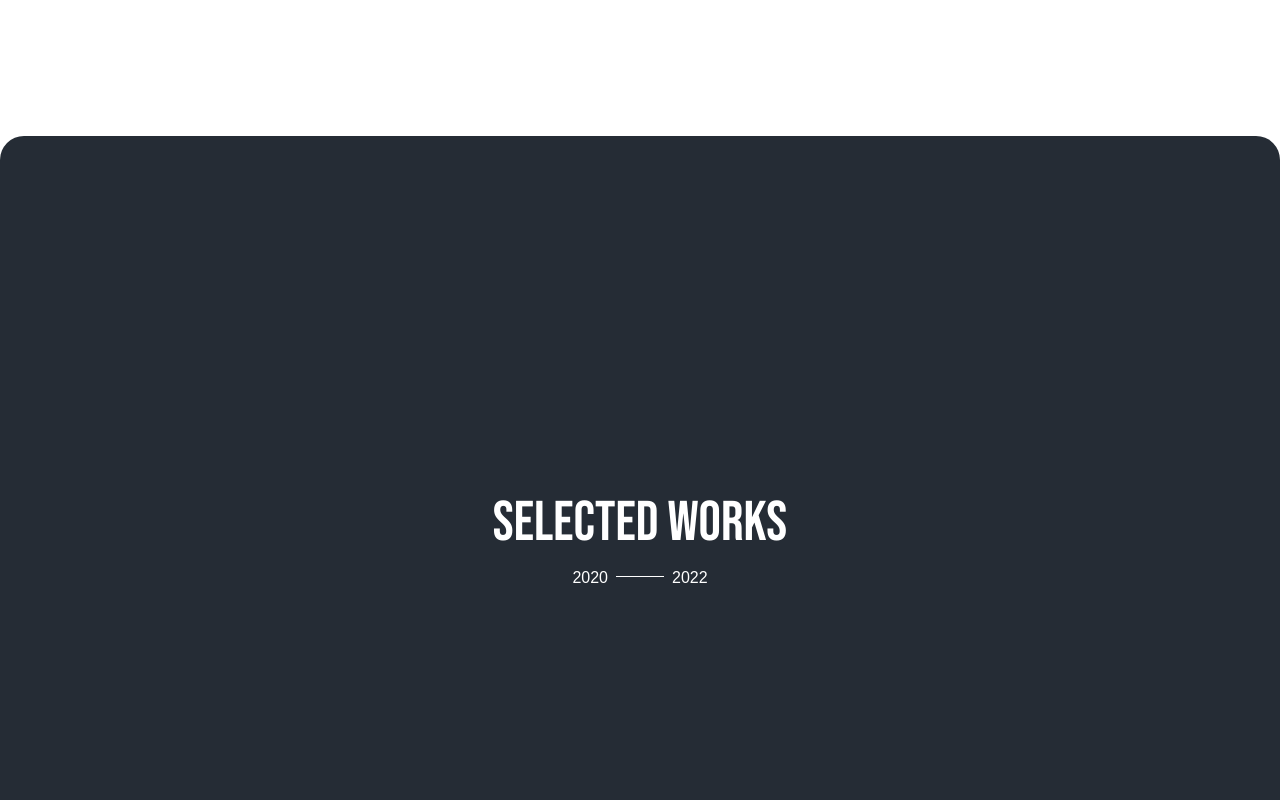
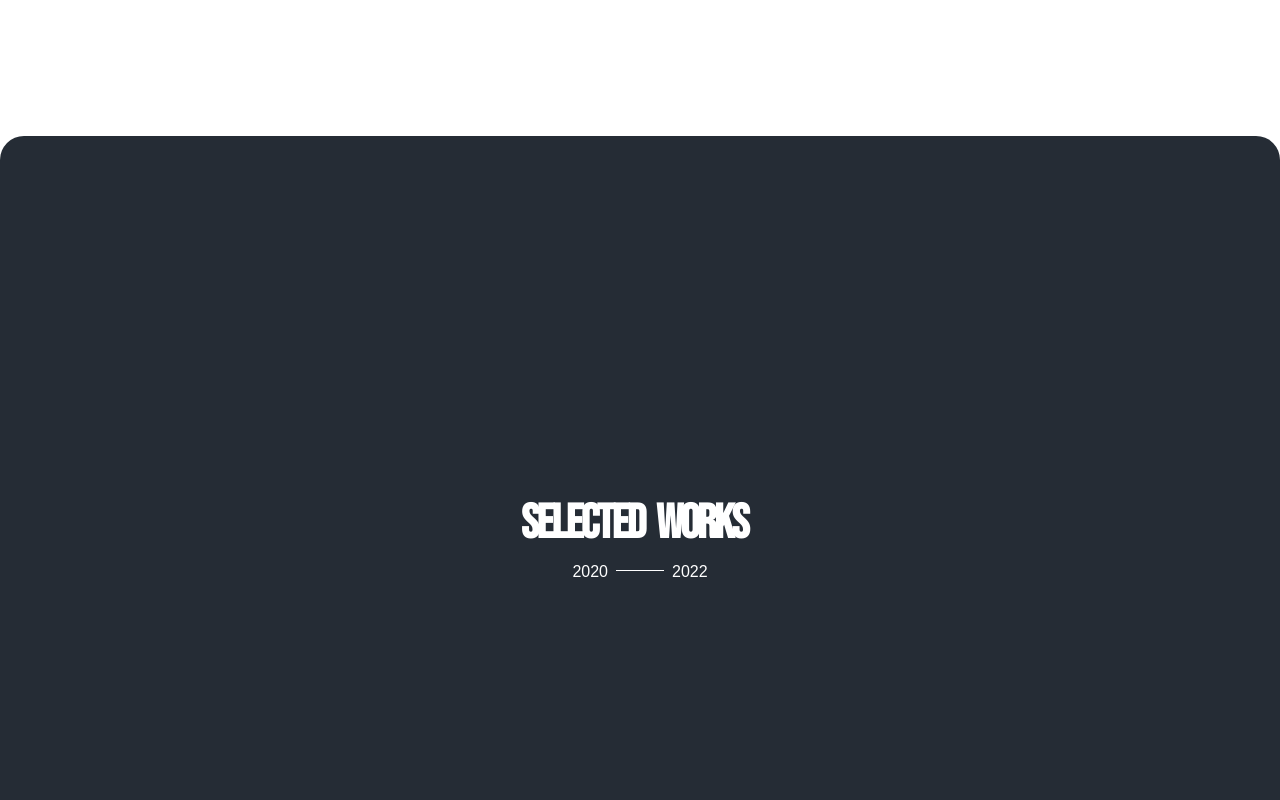
Before and after one commit to xdelmo/eliotbesson, a React (Create React App) app: page / in a window 1280 px wide. Shown: the part 720-1520 px from the top of the page. Built offline with nearby package versions, Linux system fonts and the light colour scheme.

Commit message:
UPDATE: loading screen with animations

```diff
--- a/package.json
+++ b/package.json
@@ -10,7 +10,9 @@
     "framer-motion": "^7.6.7",
     "react": "^18.2.0",
     "react-dom": "^18.2.0",
+    "react-intersection-observer": "^9.4.1",
     "react-scripts": "5.0.1",
+    "styled-components": "^5.3.6",
     "web-vitals": "^2.1.4"
   },
   "scripts": {
--- a/src/App.js
+++ b/src/App.js
@@ -5,8 +5,8 @@ import Works from "./components/Works";
 import React from "react";
 import AboutMe from "./components/AboutMe";
 import Footer from "./components/Footer";
-// import { motion } from "framer-motion";
-// import AnimatedText from "./components/AnimatedText";
+import { motion } from "framer-motion";
+import AnimatedTitle from "./components/AnimatedTitle";
 
 function App() {
   const [isLoading, setIsLoading] = React.useState(true);
@@ -17,51 +17,49 @@ function App() {
     }, [1500]);
   }, []);
 
-  // const placeholderText = [{ type: "paragraph", text: "Welcome!" }];
+  // Variants for framer motion animation menu
+  const loadingVariants = {
+    show: {
+      transition: {
+        delay: 1,
+      },
+    },
 
-  // const container = {
-  //   visible: {
-  //     transition: {
-  //       staggerChildren: 0.025,
-  //     },
-  //   },
-  // };
+    //! EXIT ANIMATION DOES NOT WORK
+    exit: {
+      opacity: 0,
+      y: "-100vh",
+      transition: {
+        duration: 1,
+      },
+    },
+  };
 
   return (
     <div className="App">
       {isLoading ? (
-        <div className="h-screen bg-primary z-99 font-ppmori">
-          <div className="h-full py-4 text-white wrapper ">
-            <div className="flex justify-between h-full ">
-              {/* 1 colonna */}
-              <div className="flex flex-col justify-between">
-                <p>Eliot </p>
-                <p>Digital Designer</p>
-              </div>
-              {/* 2 colonna */}
-              <div className="flex items-center justify-center">
-                <p className="font-bebas hero">Welcome!</p>
-                {/* <motion.div
-                initial="hidden"
-                animate="visible"
-                variants={container}
-                className="flex items-center justify-center"
-              >
-                <div className="container">
-                  {placeholderText.map((item, index) => {
-                    return <AnimatedText {...item} key={index} />;
-                  })}
-                </div>
-              </motion.div> */}
-              </div>
-              {/* 3 colonna */}
-              <div className="flex flex-col items-end justify-between">
-                <p className="uppercase">Besson</p>
-                <p>Webflow Expert</p>
-              </div>
+        <motion.div
+          className="h-screen bg-primary z-99 font-ppmori"
+          variants={loadingVariants}
+          initial="show"
+          exit="exit"
+        >
+          <div className="flex flex-col justify-between h-screen py-4 text-white wrapper">
+            <div className="flex flex-row justify-between">
+              <p>Eliot </p>
+              <p className="uppercase">Besson</p>
+            </div>
+            <div className="flex items-center justify-center">
+              <h2 className="font-bebas hero">
+                <AnimatedTitle text="welcome" />
+              </h2>
+            </div>
+            <div className="flex flex-row items-end justify-between">
+              <p>Digital Designer</p>
+              <p>Webflow Expert</p>
             </div>
           </div>
-        </div>
+        </motion.div>
       ) : (
         <div>
           <Navbar />
--- /dev/null
+++ b/src/components/AnimatedTitle.jsx
@@ -0,0 +1,96 @@
+// AnimatedTitle.js
+
+import { useEffect } from "react";
+import styled from "styled-components";
+import { useAnimation, motion } from "framer-motion";
+import { useInView } from "react-intersection-observer";
+
+const Title = styled.h2`
+  font-size: 3rem;
+  font-weight: 600;
+`;
+
+const Word = styled(motion.span)`
+  display: inline-block;
+  margin-right: 0.25em;
+  white-space: nowrap;
+`;
+
+const Character = styled(motion.span)`
+  display: inline-block;
+  margin-right: -0.05em;
+`;
+
+export default function AnimatedTitle(props) {
+  const text = `${props.text}`; // This would normally be passed into this component as a prop!
+  const ctrls = useAnimation();
+
+  const { ref, inView } = useInView({
+    threshold: 0.5,
+    triggerOnce: true,
+  });
+
+  useEffect(() => {
+    if (inView) {
+      ctrls.start("visible");
+    }
+
+    if (!inView) {
+      ctrls.start("hidden");
+    }
+  }, [ctrls, inView]);
+
+  const wordAnimation = {
+    hidden: {},
+    visible: {},
+  };
+
+  const characterAnimation = {
+    hidden: {
+      opacity: 0,
+      y: `0.25em`,
+    },
+
+    visible: {
+      opacity: 1,
+      y: `0em`,
+      transition: {
+        duration: 1,
+        ease: [0.2, 0.65, 0.3, 0.9],
+      },
+    },
+  };
+
+  return (
+    <Title aria-label={text} role="heading">
+      {text.split(" ").map((word, index) => {
+        return (
+          <Word
+            ref={ref}
+            aria-hidden="true"
+            key={index}
+            initial="hidden"
+            animate={ctrls}
+            variants={wordAnimation}
+            transition={{
+              delayChildren: index * 0.25,
+              staggerChildren: 0.05,
+            }}
+          >
+            {word.split("").map((character, index) => {
+              return (
+                <Character
+                  aria-hidden="true"
+                  key={index}
+                  variants={characterAnimation}
+                >
+                  {character}
+                </Character>
+              );
+            })}
+          </Word>
+        );
+      })}
+    </Title>
+  );
+}
--- a/src/components/Box.jsx
+++ b/src/components/Box.jsx
@@ -1,7 +1,7 @@
 import React from "react";
 
 function Box() {
-  return <div className="h-screen pointer-events-none -z-10"></div>;
+  return <div className="h-screen pointer-events-none"></div>;
 }
 
 export default Box;
--- a/src/components/Footer.jsx
+++ b/src/components/Footer.jsx
@@ -3,7 +3,9 @@ import { footerLinks } from "../constants";
 
 function Footer() {
   return (
-    <footer
+    <footer>
+      <div className=" footer-spacer"></div>
+      <div
         id="contact"
         className=" bg-primary footer rounded-t-3xl font-ppmori"
       >
@@ -35,6 +37,7 @@ function Footer() {
             <a href="#">Let's work together</a>
           </p>
         </div>
+      </div>
     </footer>
   );
 }
--- a/src/components/Hero.jsx
+++ b/src/components/Hero.jsx
@@ -48,7 +48,7 @@ function Hero() {
           </div>
         </div>
 
-        <div className="">
+        <div className="pb-20">
           <p className="mt-8 leading-5 uppercase text-primary letter-spacing-xs hover-underline-animation up-letters-animation">
             Scroll to explore
           </p>
--- a/src/components/Navbar.jsx
+++ b/src/components/Navbar.jsx
@@ -86,13 +86,11 @@ function Navbar() {
             initial="hidden"
             animate="show"
             exit="exit"
+            key="bg"
           >
-            <motion.div
+            <div
               className="fixed top-0 left-0 right-0 z-20 h-screen py-4 text-lg tracking-tighter bg-primary wrapper"
               variants={navVariants}
-              initial="hidden"
-              animate="show"
-              exit="exit"
             >
               <div id="menuToggle" onClick={handleMenu}>
                 <svg
@@ -128,7 +126,7 @@ function Navbar() {
                   </li>
                 ))}
               </ul>
-            </motion.div>
+            </div>
           </motion.div>
         </AnimatePresence>
       )}
--- a/src/components/Works.jsx
+++ b/src/components/Works.jsx
@@ -1,13 +1,15 @@
 import React from "react";
 import { worksInfo } from "../constants";
 import Work from "./Work";
+import AnimatedTitle from "./AnimatedTitle";
+import AnimatedText from "./AnimatedText";
 
 function Works() {
   return (
     <div id="works" className="bg-primary rounded-t-3xl">
-      <div className="flex flex-col items-center justify-center min-h-screen text-white wrapper">
+      <div className="flex flex-col items-center justify-center min-h-screen text-white rounded-t-3xl wrapper">
         <h2 className="text-center uppercase work font-bebas">
-          Selected Works
+          <AnimatedTitle text="Selected Works" />
         </h2>
         <p className="flex items-center justify-center font-ppmori">
           2020 <span className="line"></span>
--- a/src/index.css
+++ b/src/index.css
@@ -142,4 +142,13 @@
     height: 100vh;
     pointer-events: auto;
   }
+
+  .footer-spacer {
+    position: relative;
+    left: 0;
+    right: 0;
+    bottom: 0;
+    min-height: 100vh;
+    pointer-events: none;
+  }
 }
```
Also changed, not shown: 1 other file (tests, documents, lock files or other folders). Lines whose indentation alone changed are shown as unchanged.
